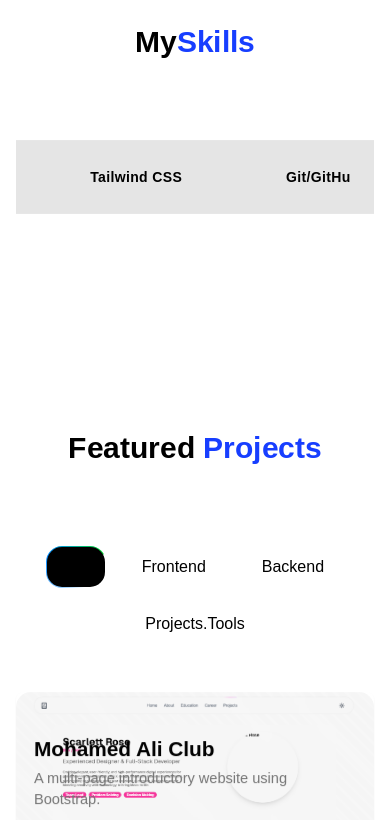
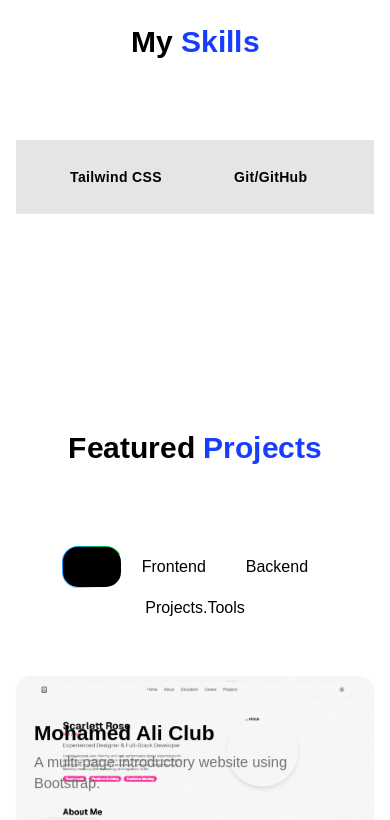
Before and after one commit to ahmedaldailami/First-Project, a React (Vite) app: page / in a window 390 px wide. Shown: the part 2003-2823 px from the top of the page. Built offline with nearby package versions, Linux system fonts and the light colour scheme.

Commit message:
Fix skills translation

```diff
--- a/src/components/Marquee.jsx
+++ b/src/components/Marquee.jsx
@@ -33,7 +33,7 @@ export const Marquee = () => {
                             {trustedLogosText.concat(trustedLogosText).map((logo, i) => (
                                 <span
                                     key={i}
-                                    className="mx-6 text-sm md:text-base font-semibold text-forground hover:text-gray-300 tracking-wide transition-colors"
+                                    className="mx-2 text-sm md:text-base font-semibold text-forground hover:text-gray-300 tracking-wide transition-colors"
                                 >
                                     {logo}
                                 </span>
--- a/src/components/ProjectsSection.jsx
+++ b/src/components/ProjectsSection.jsx
@@ -95,6 +95,8 @@ export const ProjectsSection = () => {
   return (
     <section id="projectss" className="py-24 px-4 relative bg-secondary/30">
       <div className="container mx-auto max-w-5xl">
+
+        {/*           start Section Header         */}
         <div className="mb-12 flex justify-center ">
           {lang === "en" ?
             <>
@@ -132,7 +134,9 @@ export const ProjectsSection = () => {
             </>
           }
         </div>
-        <div className="flex flex-wrap justify-center gap-4 mb-12">
+        {/*           End Section Header         */}
+
+        <div className="flex flex-wrap justify-center md:gap-4 mb-12">
           {categories.map((category, key) => (
             <button
               key={key}
--- a/src/components/SkillsSection.jsx
+++ b/src/components/SkillsSection.jsx
@@ -15,6 +15,7 @@ export const SkillsSection = () => {
   return (
     <section id="skills" className="py-30 px-4 relative">
 
+      {/*          start Section Header         */}
       <div className="mb-12 flex justify-center ">
         {lang === "en" ?
           <>
@@ -52,6 +53,7 @@ export const SkillsSection = () => {
           </>
         }
       </div>
+      {/*           End Section Header         */}
 
       <Marquee />
 
--- a/src/i18n.js
+++ b/src/i18n.js
@@ -49,7 +49,7 @@ i18n.use(initReactI18next).init({
           },
         },
         skills: {
-          title1: "My",
+          title1: "My ",
           title2: "Skills",
           all: "All",
           tools: "Tools",
@@ -147,7 +147,7 @@ i18n.use(initReactI18next).init({
           },
         },
         skills: {
-          title1: "المهارات &",
+          title1: "المهارات & ",
           title2: "التفنيات",
           all: "الكل",
           tools: "التفنيات",
```
Lines whose indentation alone changed are shown as unchanged.
